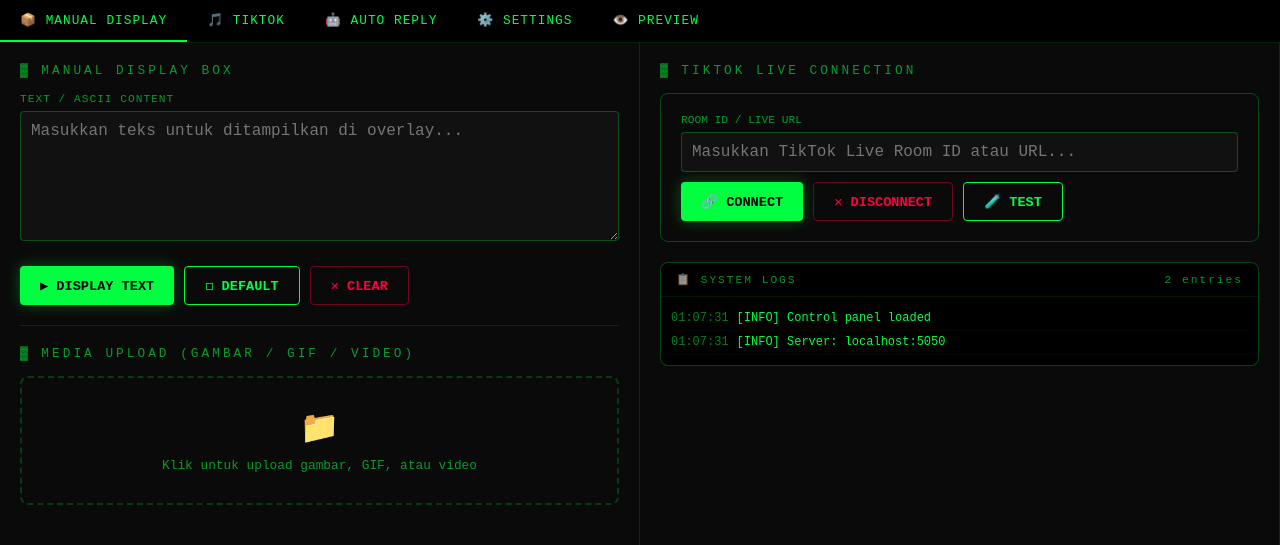
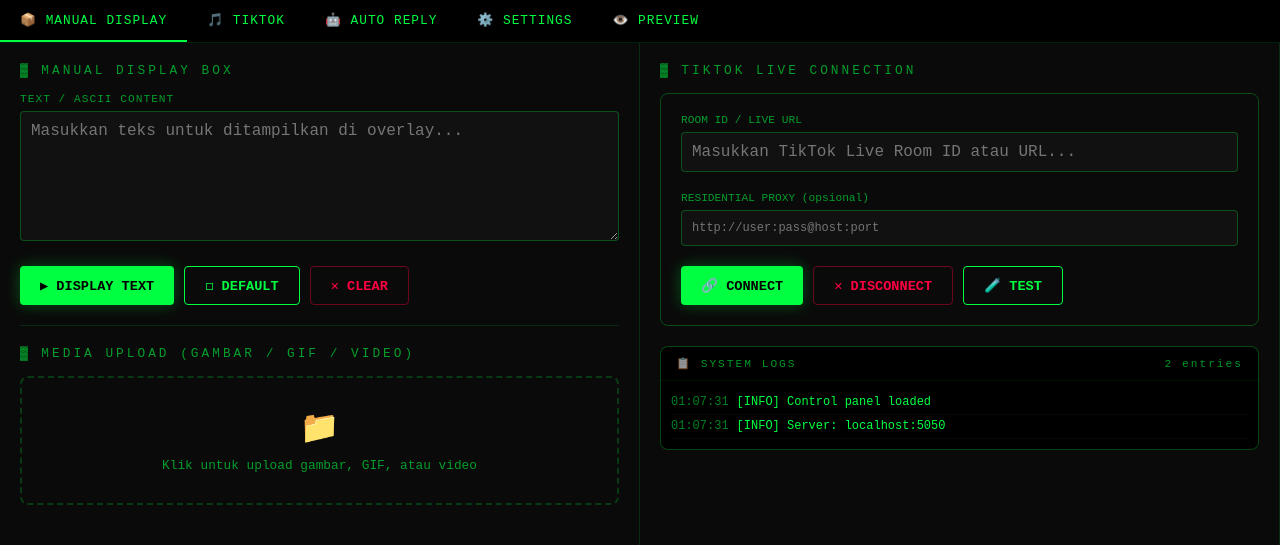
Before and after one commit to kiozhu/ascii-art, a Flask app: page /control in a window 1280 px wide. Shown: the part 60-605 px from the top of the page. Run offline with Flask 3, Linux system fonts and the light colour scheme; parts of the project's set-up code (start-up, migrations or seed data) failed here and were passed over; some libraries are stand-ins or nearby versions.

Commit message:
add: residential proxy support for TikTok connection
- connector.py: add web_proxy/ws_proxy params to TikTokConnector
- app.py: /api/tiktok/connect accepts web_proxy/ws_proxy in JSON body
- control.html: add proxy URL input field (opsional)

```diff
--- a/app.py
+++ b/app.py
@@ -959,11 +959,12 @@ def api_display_manual():
 @app.route("/api/tiktok/connect", methods=["POST"])
 def api_tiktok_connect():
     room_id = request.json.get("room_id", "")
-    log("EVENT", "TIKTOK", f"Connect requested to room: {room_id}")
-    # Start TikTok connector in background
+    web_proxy = request.json.get("web_proxy", None) or None
+    ws_proxy = request.json.get("ws_proxy", None) or None
+    log("EVENT", "TIKTOK", f"Connect requested to room: {room_id} | proxy: {web_proxy or 'none'}")
     state["tiktok_status"] = "CONNECTING"
     socketio.emit("status_update", {"tiktok_status": "CONNECTING"})
-    threading.Thread(target=connect_tiktok, args=(room_id,), daemon=True).start()
+    threading.Thread(target=connect_tiktok, args=(room_id, web_proxy, ws_proxy), daemon=True).start()
     return jsonify({"ok": True, "room_id": room_id})
 
 @app.route("/api/tiktok/disconnect", methods=["POST"])
@@ -1099,7 +1100,7 @@ def handle_tiktok_comment(username, comment):
 # ─── TIKTOK CONNECTOR ─────────────────────────────────────
 tiktok_conn = None
 
-def connect_tiktok(room_id):
+def connect_tiktok(room_id, web_proxy=None, ws_proxy=None):
     """Start TikTok live listener using TikTokLive library"""
     global tiktok_conn
     from tiktok.connector import TikTokConnector
@@ -1148,7 +1149,7 @@ def connect_tiktok(room_id):
         else:
             socketio.emit("tiktok_gift", {"username": username, "gift": gift_name})
 
-    tiktok_conn = TikTokConnector(room_id, on_comment, on_gift)
+    tiktok_conn = TikTokConnector(room_id, on_comment, on_gift, web_proxy=web_proxy, ws_proxy=ws_proxy)
     tiktok_conn.connect()
 
 # ─── GIFT ART NORMALIZER ────────────────────────────────────
--- a/templates/control.html
+++ b/templates/control.html
@@ -466,7 +466,9 @@
     <div class="tiktok-connect-box">
       <label style="font-size:0.7rem;opacity:0.6;display:block;margin-bottom:6px;">ROOM ID / LIVE URL</label>
       <input type="text" id="room-id" placeholder="Masukkan TikTok Live Room ID atau URL...">
-      <div class="btn-row">
+      <label style="font-size:0.7rem;opacity:0.6;display:block;margin-top:10px;margin-bottom:6px;">RESIDENTIAL PROXY (opsional)</label>
+      <input type="text" id="proxy-url" placeholder="http://user:pass@host:port" style="font-size:0.75rem;">
+      <div class="btn-row" style="margin-top:10px;">
         <button class="btn btn-green" onclick="connectTikTok()">🔗 CONNECT</button>
         <button class="btn btn-red" onclick="disconnectTikTok()">✕ DISCONNECT</button>
         <button class="btn btn-outline" onclick="simulateComment()">🧪 TEST</button>
@@ -1156,13 +1158,19 @@ function clearMedia() {
 // ── TikTok ─────────────────────────────────────────────────
 function connectTikTok() {
   const roomId = document.getElementById("room-id").value;
+  const proxyUrl = document.getElementById("proxy-url").value;
   if (!roomId) { alert("Masukkan Room ID dulu"); return; }
+  const body = { room_id: roomId };
+  if (proxyUrl) {
+    body.web_proxy = proxyUrl;
+    body.ws_proxy = proxyUrl;
+  }
   fetch(`${window.location.origin}/api/tiktok/connect`, {
     method: "POST",
     headers: { "Content-Type": "application/json" },
-    body: JSON.stringify({ room_id: roomId })
+    body: JSON.stringify(body)
   });
-  addLog("EVENT", `Connecting to TikTok room: ${roomId}`);
+  addLog("EVENT", `Connecting to TikTok room: ${roomId}${proxyUrl ? ' via proxy: ' + proxyUrl : ''}`);
 }
 
 function disconnectTikTok() {
```
Also changed, not shown: tiktok/connector.py (+7 -8 lines).
